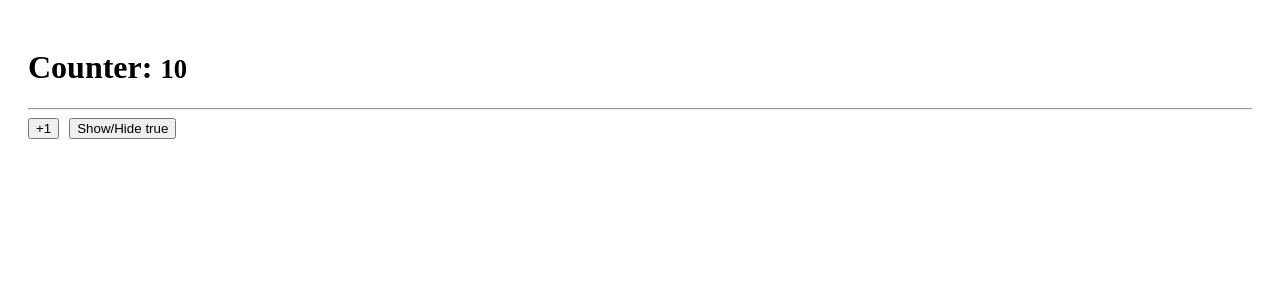
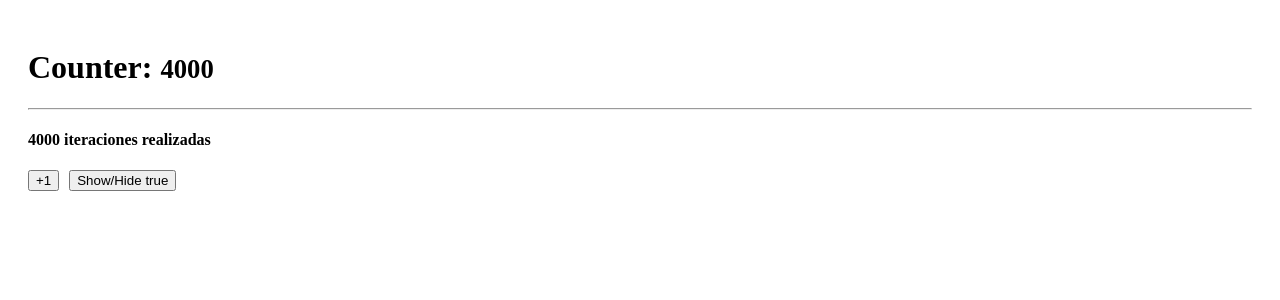
Before and after one commit to Luiss333/React-Course, a React app in the folder 05-hook-app/: page / in a window 1280 px wide. Shown: the top 300 px of the page. Built offline with nearby package versions, Linux system fonts and the light colour scheme; the HTML template or start-up script is replaced by a standard one.

Commit message:
MemoHook: Agregado. Utilizando el hook: useMemo

```diff
--- /dev/null
+++ b/05-hook-app/src/06-memos/MemoHook.jsx
@@ -0,0 +1,30 @@
+import { useMemo, useState } from "react";
+import { useCounter } from "../hooks";
+
+const heavyStuff = (iterationNumber = 100) => {
+  for (let i = 0; i < iterationNumber; i++) {
+    console.log("Ahí vamos...");
+  }
+  return `${iterationNumber} iteraciones realizadas`;
+};
+
+export const MemoHook = () => {
+  const { counter, increment } = useCounter(4000);
+  const [show, setShow] = useState(true);
+  const memorizedValue = useMemo(() => heavyStuff(counter), [counter]);
+  return (
+    <>
+      <h1>
+        Counter: <small>{counter}</small>
+      </h1>
+      <hr />
+      <h4>{memorizedValue}</h4>
+      <button className="btn btn-primary" onClick={() => increment()}>
+        +1
+      </button>
+      <button className="btn btn-primary" onClick={() => setShow(!show)}>
+        Show/Hide {JSON.stringify(show)}
+      </button>
+    </>
+  );
+};
--- a/05-hook-app/src/main.jsx
+++ b/05-hook-app/src/main.jsx
@@ -9,10 +9,11 @@ import "./index.css";
 //import { MultipleCustomHooks } from "./03-examples/MultipleCustomHooks";
 //import { FocusScreen } from "./04-useRef/FocusScreen";
 //import { Layout } from "./05-useLayoutEffect/Layout";
-import { Memorize } from "./06-memos/Memorize";
+//import { Memorize } from "./06-memos/Memorize";
+import { MemoHook } from "./06-memos/MemoHook";
 
 ReactDOM.createRoot(document.getElementById("root")).render(
   // <React.StrictMode>
-  <Memorize />
+  <MemoHook />
   // </React.StrictMode>
 );
```
